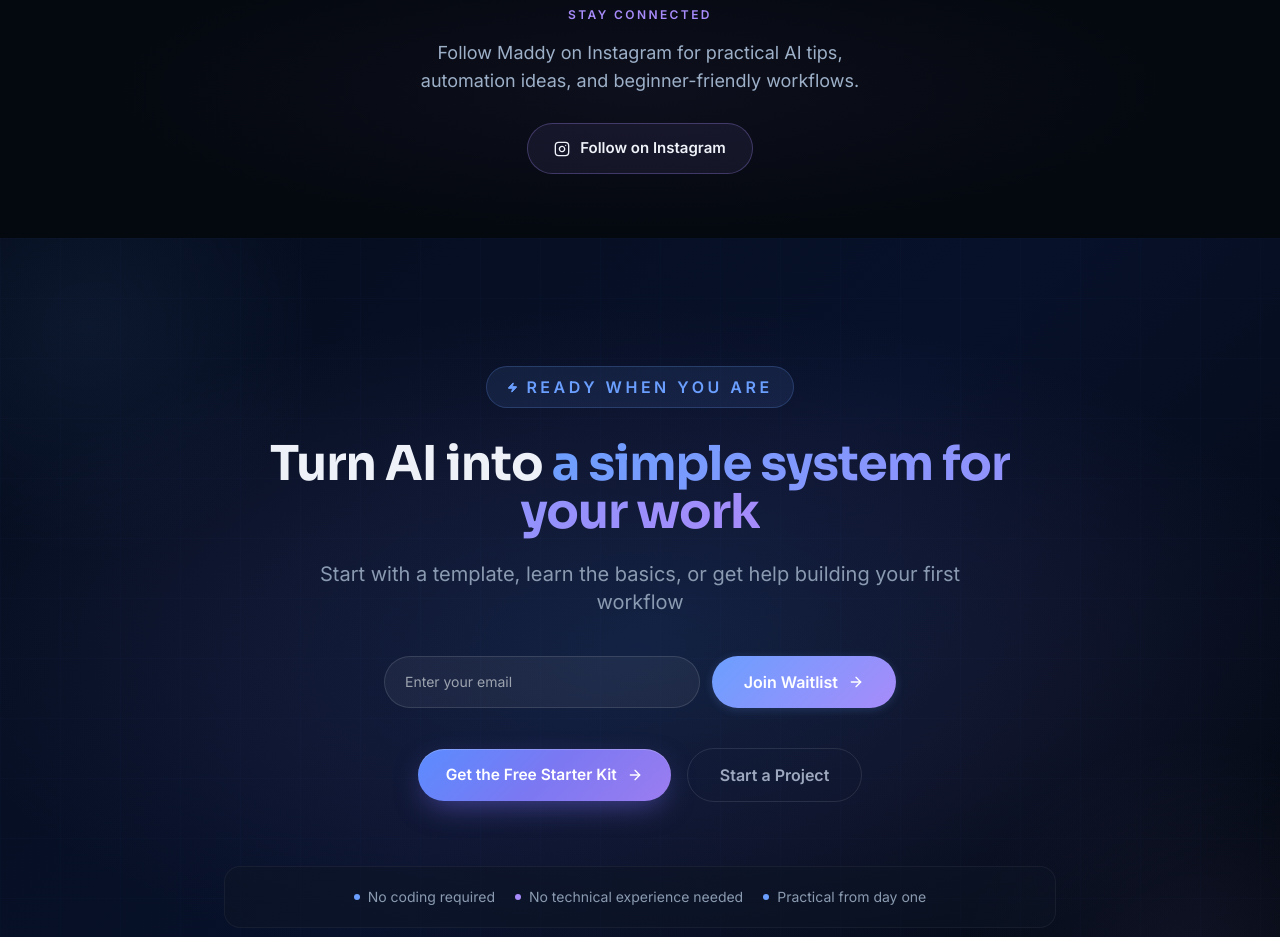
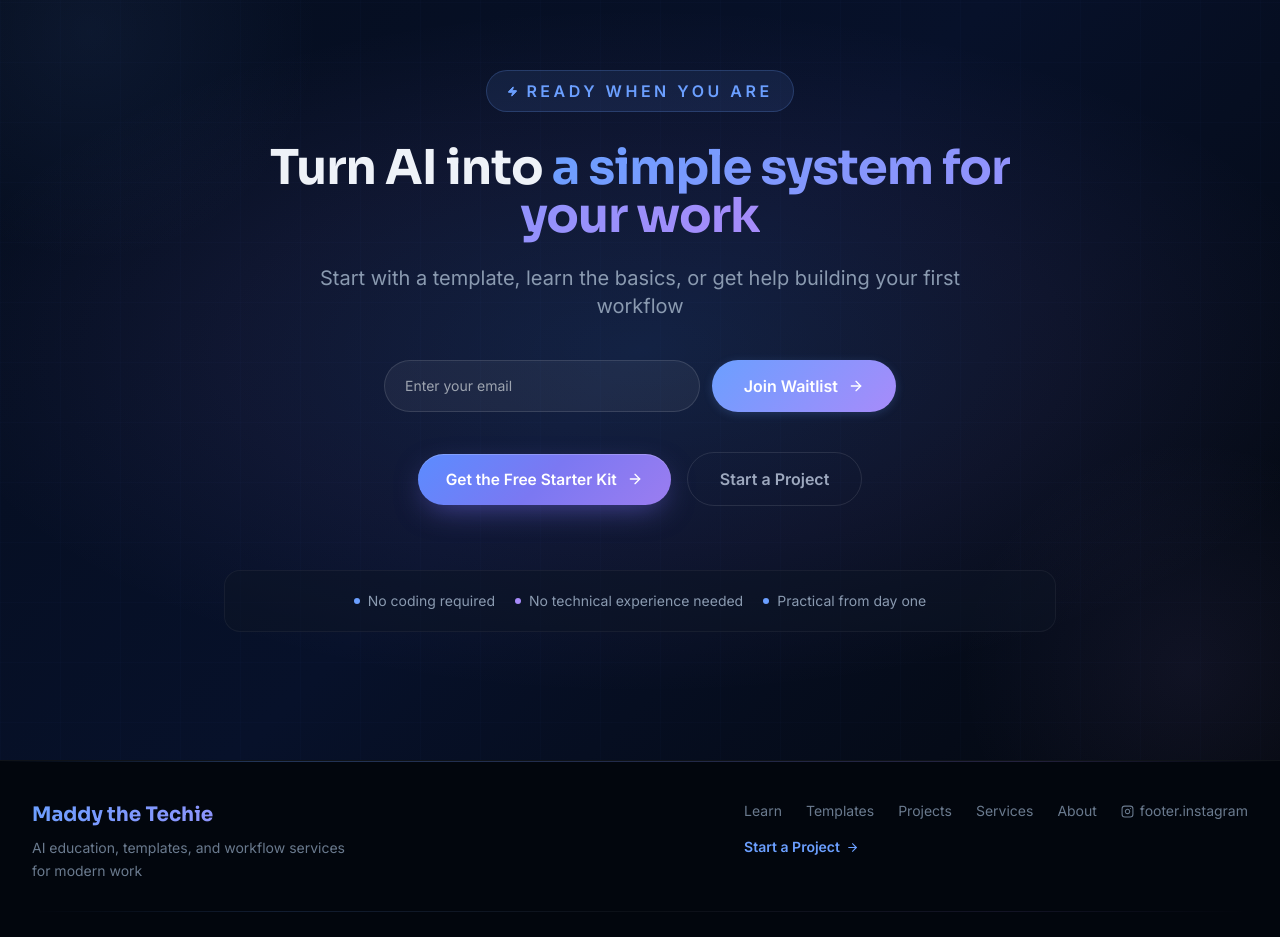
Before and after one commit to maddyzohadi/maddy-techie-website, a Next.js app: page /en in a window 1280 px wide. Shown: the part 10900-11837 px from the top of the page. Built offline with nearby package versions, Linux system fonts and the light colour scheme.

Commit message:
Revert "Redesign footer and fix Instagram link"
This reverts commit a6f31949295a136840714ca72cdca3ab41e266f6.

```diff
--- a/app/[locale]/page.tsx
+++ b/app/[locale]/page.tsx
@@ -9,7 +9,6 @@ import WhoItsFor from '@/components/WhoItsFor'
 import ResourcesSection from '@/components/ResourcesSection'
 import ServicesSection from '@/components/ServicesSection'
 import AboutSection from '@/components/AboutSection'
-import InstagramSection from '@/components/InstagramSection'
 import CTASection from '@/components/CTASection'
 import Footer from '@/components/Footer'
 import AIAssistant from '@/components/AIAssistant'
@@ -33,7 +32,6 @@ export default function Home() {
       <WhoItsFor />
       <ServicesSection />
       <AboutSection />
-      <InstagramSection />
       <CTASection />
       <Footer />
       <AIAssistant />
--- a/components/Footer.tsx
+++ b/components/Footer.tsx
@@ -1,47 +1,23 @@
 import { getTranslations, getLocale } from 'next-intl/server'
 import { Link } from '@/i18n/navigation'
-import StarterKitCTA from './StarterKitCTA'
-
-const INSTAGRAM_URL = 'https://instagram.com/maddythetechie'
-const LINKEDIN_URL = 'https://linkedin.com/in/maddythetechie'
-
-function InstagramIcon() {
-  return (
-    <svg width="14" height="14" viewBox="0 0 24 24" fill="none" stroke="currentColor"
-         strokeWidth="2" strokeLinecap="round" strokeLinejoin="round" aria-hidden="true">
-      <rect x="2" y="2" width="20" height="20" rx="5" ry="5" />
-      <path d="M16 11.37A4 4 0 1 1 12.63 8 4 4 0 0 1 16 11.37z" />
-      <line x1="17.5" y1="6.5" x2="17.51" y2="6.5" />
-    </svg>
-  )
-}
-
-function LinkedInIcon() {
-  return (
-    <svg width="14" height="14" viewBox="0 0 24 24" fill="none" stroke="currentColor"
-         strokeWidth="2" strokeLinecap="round" strokeLinejoin="round" aria-hidden="true">
-      <path d="M16 8a6 6 0 0 1 6 6v7h-4v-7a2 2 0 0 0-2-2 2 2 0 0 0-2 2v7h-4v-7a6 6 0 0 1 6-6z" />
-      <rect x="2" y="9" width="4" height="12" />
-      <circle cx="4" cy="4" r="2" />
-    </svg>
-  )
-}
+import { ArrowRight } from 'lucide-react'
 
 export default async function Footer() {
   const t = await getTranslations('footer')
   const locale = await getLocale()
 
+  const navLinks = [
+    { labelKey: 'learn'     as const, href: '#training' },
+    { labelKey: 'templates' as const, href: '#templates' },
+    { labelKey: 'projects'  as const, href: '#projects' },
+    { labelKey: 'services'  as const, href: '#services' },
+    { labelKey: 'about'     as const, href: '#about' },
+  ]
+
   const legalLinks = [
     { labelKey: 'privacy' as const, href: '#' },
     { labelKey: 'terms'   as const, href: '#' },
   ]
-
-  const gradientText = {
-    background: 'linear-gradient(135deg, #6B9FFF, #A78BFA)',
-    WebkitBackgroundClip: 'text' as const,
-    WebkitTextFillColor: 'transparent' as const,
-    backgroundClip: 'text' as const,
-  }
 
   return (
     <footer className="relative" style={{ background: '#02060D', borderTop: '1px solid rgba(255,255,255,0.05)' }}>
@@ -50,94 +26,91 @@ export default async function Footer() {
         style={{ background: 'linear-gradient(90deg, transparent 0%, rgba(107,159,255,0.30) 20%, rgba(167,139,250,0.20) 80%, transparent 100%)' }}
       />
 
-      <div className="max-w-7xl mx-auto px-4 sm:px-6 lg:px-8 pt-14 pb-8">
+      <div className="max-w-7xl mx-auto px-4 sm:px-6 lg:px-8 py-10">
 
-        {/* Main grid: left (social + contact) | right (CTA) */}
-        <div className="grid grid-cols-1 md:grid-cols-[260px_1fr] gap-12 mb-12">
+        {/* Top: brand left, nav + CTA right */}
+        <div className="flex flex-col md:flex-row items-start justify-between gap-8 mb-7">
 
-          {/* Left column */}
-          <div className="flex flex-col gap-9">
-
-            {/* Social links */}
-            <div>
-              <p
-                className="font-body text-xs font-semibold uppercase tracking-[0.20em] mb-4"
-                style={{ color: '#6B9FFF' }}
-              >
-                {t('socialLabel')}
-              </p>
-              <div className="flex flex-col gap-3">
-                <a
-                  href={INSTAGRAM_URL}
-                  target="_blank"
-                  rel="noopener noreferrer"
-                  className="inline-flex items-center gap-2.5 font-body text-sm transition-colors duration-200 hover:text-soft-white w-fit"
-                  style={{ color: '#9DA8BE' }}
-                >
-                  <InstagramIcon />
-                  {t('instagram')}
-                </a>
-                <a
-                  href={LINKEDIN_URL}
-                  target="_blank"
-                  rel="noopener noreferrer"
-                  className="inline-flex items-center gap-2.5 font-body text-sm transition-colors duration-200 hover:text-soft-white w-fit"
-                  style={{ color: '#9DA8BE' }}
-                >
-                  <LinkedInIcon />
-                  {t('linkedin')}
-                </a>
-              </div>
+          {/* Brand */}
+          <div className="max-w-xs">
+            <div
+              className="font-heading font-bold text-xl mb-2"
+              style={{
+                background: 'linear-gradient(135deg, #6B9FFF, #A78BFA)',
+                WebkitBackgroundClip: 'text',
+                WebkitTextFillColor: 'transparent',
+                backgroundClip: 'text',
+              }}
+            >
+              Maddy the Techie
             </div>
-
-            {/* Contact */}
-            <div>
-              <p
-                className="font-body text-xs font-semibold uppercase tracking-[0.20em] mb-3"
-                style={{ color: '#6B9FFF' }}
-              >
-                {t('contactLabel')}
-              </p>
-              <a
-                href="mailto:hello@maddythetechie.com"
-                className="font-body text-sm transition-colors duration-200 hover:text-soft-white"
-                style={{ color: '#9DA8BE' }}
-              >
-                hello@maddythetechie.com
-              </a>
-            </div>
+            <p className="font-body text-sm leading-relaxed" style={{ color: 'var(--color-text-muted)' }}>
+              {t('brand')}
+            </p>
           </div>
 
-          {/* Right column: CTA */}
-          <div className="flex flex-col justify-start max-w-lg">
-            <h3
-              className="font-heading font-bold text-xl md:text-2xl mb-3"
-              style={gradientText}
+          {/* Nav links + CTA */}
+          <div className="flex flex-col gap-4">
+            <nav className="flex flex-wrap gap-x-6 gap-y-2">
+              {navLinks.map((link) => (
+                <a
+                  key={link.href}
+                  href={link.href}
+                  className="font-body text-sm transition-colors duration-200 hover:text-soft-white"
+                  style={{ color: 'var(--color-text-muted)' }}
+                >
+                  {t(link.labelKey)}
+                </a>
+              ))}
+              <a
+                href="https://instagram.com/maddythetechie"
+                target="_blank"
+                rel="noopener noreferrer"
+                className="font-body text-sm inline-flex items-center gap-1.5 transition-colors duration-200 hover:text-soft-white"
+                style={{ color: 'var(--color-text-muted)' }}
+              >
+                <svg
+                  width="13"
+                  height="13"
+                  viewBox="0 0 24 24"
+                  fill="none"
+                  stroke="currentColor"
+                  strokeWidth="2"
+                  strokeLinecap="round"
+                  strokeLinejoin="round"
+                  aria-hidden="true"
+                >
+                  <rect x="2" y="2" width="20" height="20" rx="5" ry="5" />
+                  <path d="M16 11.37A4 4 0 1 1 12.63 8 4 4 0 0 1 16 11.37z" />
+                  <line x1="17.5" y1="6.5" x2="17.51" y2="6.5" />
+                </svg>
+                {t('instagram')}
+              </a>
+            </nav>
+            <a
+              href="#contact"
+              className="inline-flex items-center gap-1.5 font-body font-semibold text-sm self-start transition-opacity duration-200 hover:opacity-80"
+              style={{ color: '#6B9FFF' }}
             >
-              {t('ctaTitle')}
-            </h3>
-            <p
-              className="font-body text-sm leading-relaxed mb-7"
-              style={{ color: '#8A9AB0', maxWidth: '420px' }}
-            >
-              {t('ctaBody')}
-            </p>
-            <StarterKitCTA />
+              {t('startProject')}
+              <ArrowRight size={13} />
+            </a>
           </div>
+
         </div>
 
         {/* Divider */}
         <div className="section-divider mb-6" />
 
-        {/* Bottom row */}
-        <div className="flex flex-col sm:flex-row items-start sm:items-center justify-between gap-5">
+        {/* Bottom: copyright + disclaimer left, lang switcher + legal right */}
+        <div className="flex flex-col sm:flex-row items-start sm:items-center justify-between gap-4">
 
-          <div>
-            <span className="font-heading font-bold text-sm" style={gradientText}>
-              Maddy the Techie
-            </span>
-            <p className="font-body text-xs mt-1.5" style={{ color: 'rgba(106,122,142,0.60)' }}>
-              {t('tagline')}
+          <div className="flex flex-col gap-1.5">
+            <p className="font-body text-xs" style={{ color: 'rgba(106,122,142,0.65)' }}>
+              © <span dir="ltr">2026</span> Maddy the Techie
+            </p>
+            <p className="font-body text-xs" style={{ color: 'rgba(106,122,142,0.60)' }}>
+              {t('disclaimer')}
             </p>
           </div>
 
@@ -183,6 +156,7 @@ export default async function Footer() {
               ))}
             </div>
           </div>
+
         </div>
 
       </div>
--- a/components/InstagramSection.tsx
+++ /dev/null
@@ -1,79 +0,0 @@
-import { getTranslations } from 'next-intl/server'
-
-const INSTAGRAM_URL = 'https://instagram.com/maddythetechie'
-
-// Inline SVG — lucide-react removed brand icons
-function InstagramIcon({ size = 16 }: { size?: number }) {
-  return (
-    <svg
-      width={size}
-      height={size}
-      viewBox="0 0 24 24"
-      fill="none"
-      stroke="currentColor"
-      strokeWidth="2"
-      strokeLinecap="round"
-      strokeLinejoin="round"
-      aria-hidden="true"
-    >
-      <rect x="2" y="2" width="20" height="20" rx="5" ry="5" />
-      <path d="M16 11.37A4 4 0 1 1 12.63 8 4 4 0 0 1 16 11.37z" />
-      <line x1="17.5" y1="6.5" x2="17.51" y2="6.5" />
-    </svg>
-  )
-}
-
-export default async function InstagramSection() {
-  const t = await getTranslations('instagram')
-
-  return (
-    <section
-      className="py-14 md:py-16 relative overflow-hidden"
-      style={{ background: '#04080F', borderTop: '1px solid rgba(255,255,255,0.04)' }}
-    >
-      <div
-        aria-hidden
-        className="absolute inset-0 pointer-events-none"
-        style={{
-          background:
-            'radial-gradient(ellipse 60% 70% at 50% 50%, rgba(167,139,250,0.06) 0%, transparent 70%)',
-        }}
-      />
-
-      <div className="relative z-10 max-w-xl mx-auto px-4 sm:px-6 text-center">
-        <p
-          className="font-body text-xs font-semibold uppercase tracking-[0.20em] mb-4"
-          style={{ color: '#A78BFA' }}
-        >
-          {t('eyebrow')}
-        </p>
-
-        <p
-          className="font-body text-base md:text-lg leading-relaxed mb-7"
-          style={{ color: '#9DB0C8', maxWidth: '440px', margin: '0 auto 28px' }}
-        >
-          {t('body')}
-        </p>
-
-        <a
-          href={INSTAGRAM_URL}
-          target="_blank"
-          rel="noopener noreferrer"
-          className="font-body font-semibold inline-flex items-center gap-2.5 transition-all duration-200"
-          style={{
-            padding: '12px 26px',
-            borderRadius: '999px',
-            fontSize: '15px',
-            color: '#EEF2F8',
-            border: '1px solid rgba(167,139,250,0.30)',
-            background: 'rgba(167,139,250,0.08)',
-          }}
-          onMouseEnter={undefined}
-        >
-          <InstagramIcon size={16} />
-          {t('cta')}
-        </a>
-      </div>
-    </section>
-  )
-}
--- a/messages/en.json
+++ b/messages/en.json
@@ -250,23 +250,11 @@
     "pill1": "No technical experience needed",
     "pill2": "Practical from day one"
   },
-  "instagram": {
-    "eyebrow": "Stay connected",
-    "body": "Follow Maddy on Instagram for practical AI tips, automation ideas, and beginner-friendly workflows.",
-    "cta": "Follow on Instagram"
-  },
   "footer": {
     "brand": "AI education, templates, and workflow services for modern work",
     "learn": "Learn",
     "services": "Services",
     "startProject": "Start a Project",
-    "instagram": "Instagram",
-    "linkedin": "LinkedIn",
-    "socialLabel": "Follow",
-    "contactLabel": "General inquiries",
-    "ctaTitle": "Learn practical AI & automation",
-    "ctaBody": "Beginner-friendly tutorials, templates, and workflow ideas for using ChatGPT, Claude, and Google Sheets.",
-    "tagline": "Built with AI, care, and too many browser tabs.",
     "disclaimer": "Educational guidance only, not professional advice",
     "copyright": "All rights reserved.",
     "privacy": "Privacy Policy",
```
Also changed, not shown: messages/fa.json (+1 -12 lines).
